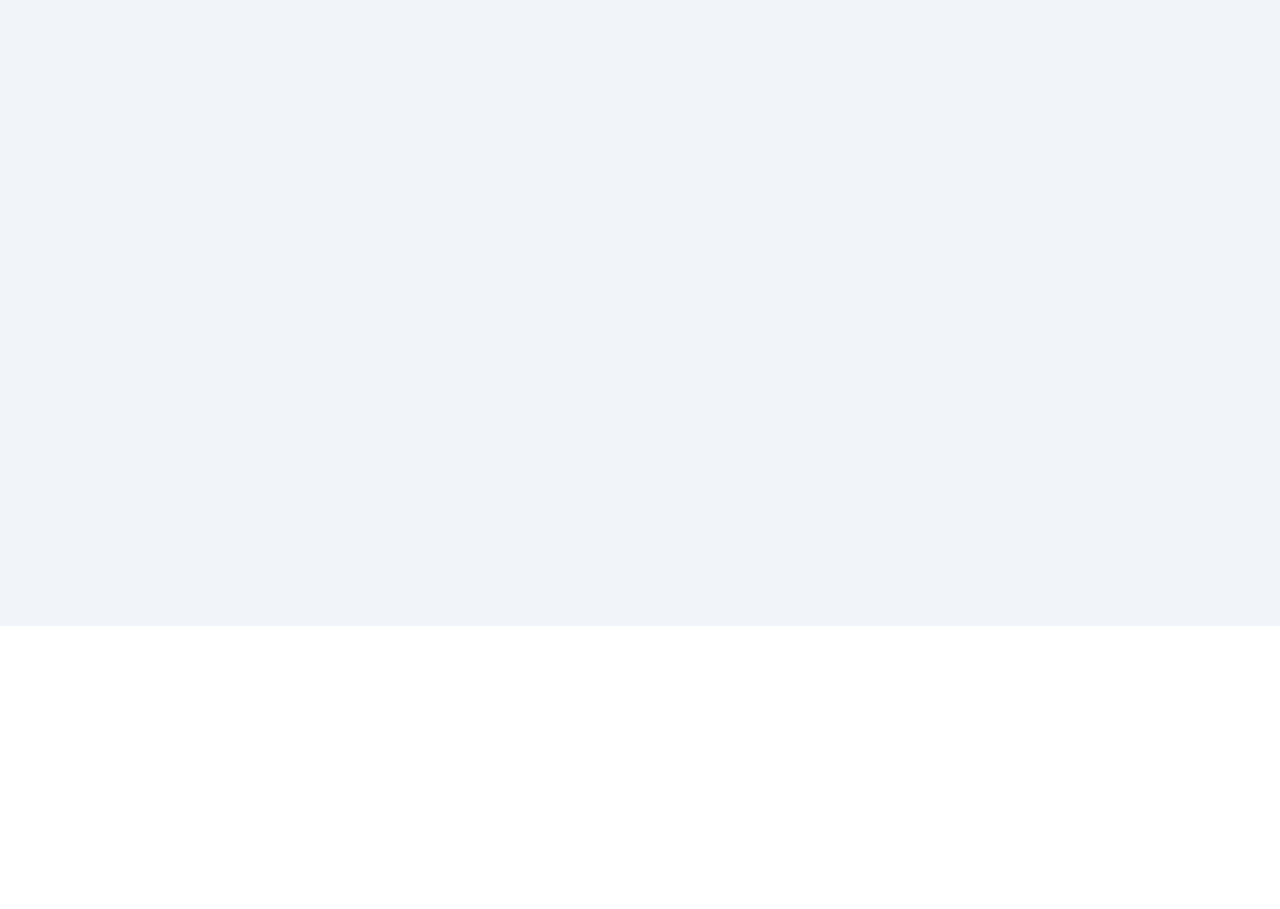
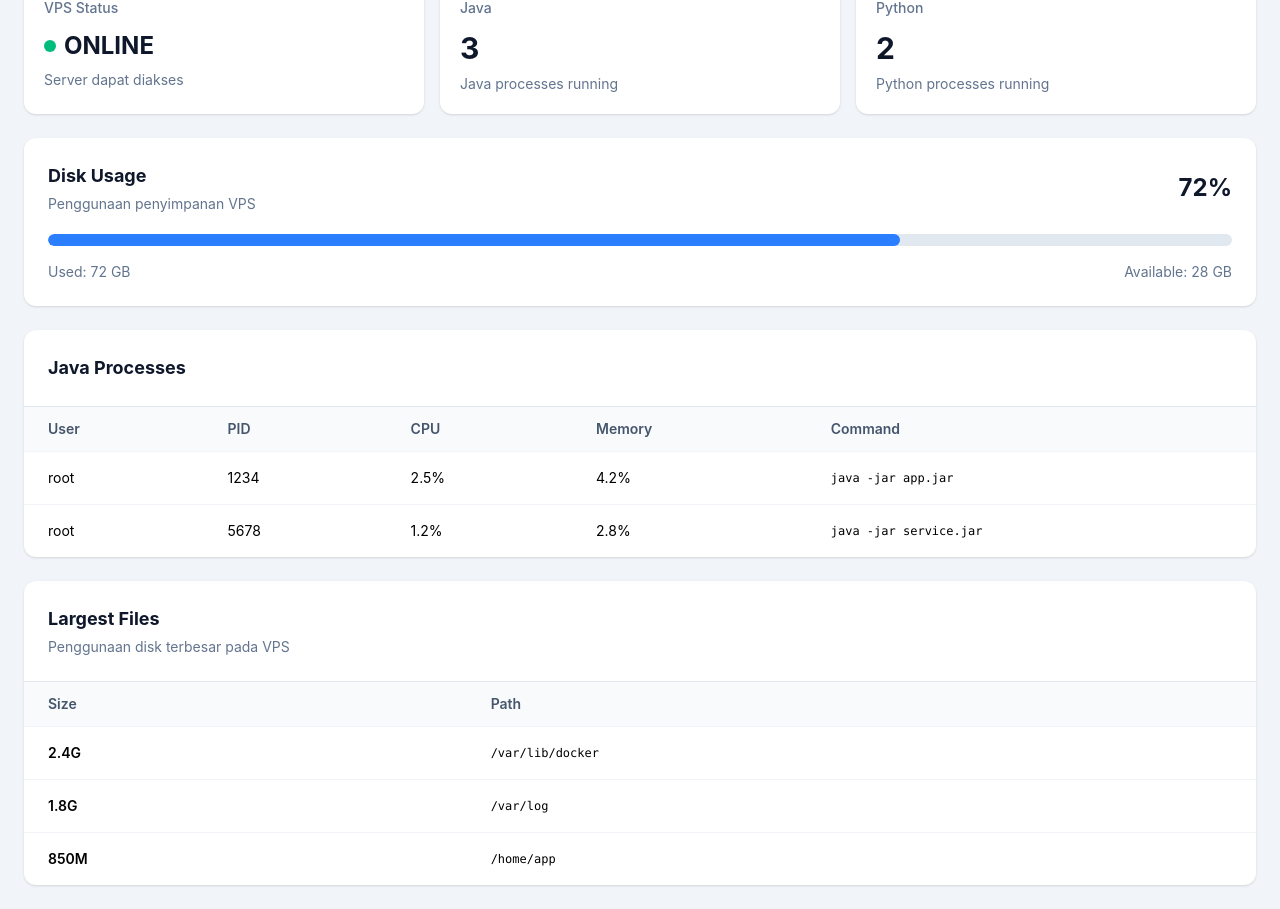
Before and after one commit to Idhamyahya/server-monitoring-dashboard, a React app in the folder frontend/: page / in a window 1280 px wide. Shown: the part 174-1083 px from the top of the page. Before the commit the page ends 800 px from the top, so only its background shows below. Built offline with nearby package versions, Linux system fonts and the light colour scheme; the HTML template or start-up script is replaced by a standard one.

Commit message:
buat tabel file terbesar

```diff
--- /dev/null
+++ b/frontend/src/components/LargestFilesTable.jsx
@@ -0,0 +1,40 @@
+function LargestFilesTable({ files }) {
+  return (
+    <section className="rounded-xl bg-white shadow-sm">
+      <div className="border-b border-slate-200 p-6">
+        <h2 className="text-lg font-bold text-slate-900">Largest Files</h2>
+
+        <p className="mt-1 text-sm text-slate-500">
+          Penggunaan disk terbesar pada VPS
+        </p>
+      </div>
+
+      <div className="overflow-x-auto">
+        <table className="w-full text-left text-sm">
+          <thead className="bg-slate-50">
+            <tr>
+              <th className="px-6 py-3 font-semibold text-slate-600">Size</th>
+
+              <th className="px-6 py-3 font-semibold text-slate-600">Path</th>
+            </tr>
+          </thead>
+
+          <tbody>
+            {files.map((file, index) => (
+              <tr
+                key={`${file.path}-${index}`}
+                className="border-t border-slate-100"
+              >
+                <td className="px-6 py-4 font-semibold">{file.size}</td>
+
+                <td className="px-6 py-4 font-mono text-xs">{file.path}</td>
+              </tr>
+            ))}
+          </tbody>
+        </table>
+      </div>
+    </section>
+  );
+}
+
+export default LargestFilesTable;
--- a/frontend/src/pages/Dashboard.jsx
+++ b/frontend/src/pages/Dashboard.jsx
@@ -1,35 +1,56 @@
-// import DiskCard from "../components/DiskCard";
-import Header from "../components/Header";
-// import StatusCard from "../components/StatusCard";
-// import ProcessCard from "../components/ProcessCard";
-// import ProcessTable from "../components/ProcessTable";
+import Header from "../components/Header.jsx";
+import StatusCard from "../components/StatusCard.jsx";
+import ProcessCard from "../components/ProcessCard.jsx";
+import DiskCard from "../components/DiskCard.jsx";
+import ProcessTable from "../components/ProcessTable.jsx";
+import LargestFilesTable from "../components/LargestFilesTable.jsx";
 
 function Dashboard() {
-  //   const javaProcesses = [
-  //     {
-  //       user: "root",
-  //       pid: 1234,
-  //       cpu: "2.5",
-  //       memory: "4.2",
-  //       command: "java -jar app.jar",
-  //     },
-  //     {
-  //       user: "root",
-  //       pid: 5678,
-  //       cpu: "1.2",
-  //       memory: "2.8",
-  //       command: "java -jar service.jar",
-  //     },
-  //   ];
+  const javaProcesses = [
+    {
+      user: "root",
+      pid: 1234,
+      cpu: "2.5%",
+      memory: "4.2%",
+      command: "java -jar app.jar",
+    },
+    {
+      user: "root",
+      pid: 5678,
+      cpu: "1.2%",
+      memory: "2.8%",
+      command: "java -jar service.jar",
+    },
+  ];
+
+  const largestFiles = [
+    {
+      size: "2.4G",
+      path: "/var/lib/docker",
+    },
+    {
+      size: "1.8G",
+      path: "/var/log",
+    },
+    {
+      size: "850M",
+      path: "/home/app",
+    },
+  ];
+
   return (
-    <main className="min-h-screen flex flex-col gap-1 bg-slate-100 ">
+    <main className="min-h-screen bg-slate-100 p-4 md:p-6">
+      <div className="mx-auto max-w-7xl space-y-6">
         <Header />
-      {/* <StatusCard
+
+        <section className="grid gap-4 md:grid-cols-3">
+          <StatusCard
             title="VPS Status"
             value="ONLINE"
             description="Server dapat diakses"
             status={true}
           />
+
           <ProcessCard
             title="Java"
             count={3}
@@ -40,9 +61,15 @@ function Dashboard() {
             title="Python"
             count={2}
             description="Python processes running"
-      /> */}
-      {/* <DiskCard usePercent={72} used="72 GB" available="28 GB" /> */}
-      {/* <ProcessTable title="Java Processes" processes={javaProcesses} /> */}
+          />
+        </section>
+
+        <DiskCard usePercent={72} used="72 GB" available="28 GB" />
+
+        <ProcessTable title="Java Processes" processes={javaProcesses} />
+
+        <LargestFilesTable files={largestFiles} />
+      </div>
     </main>
   );
 }
```
Lines whose indentation alone changed are shown as unchanged.
